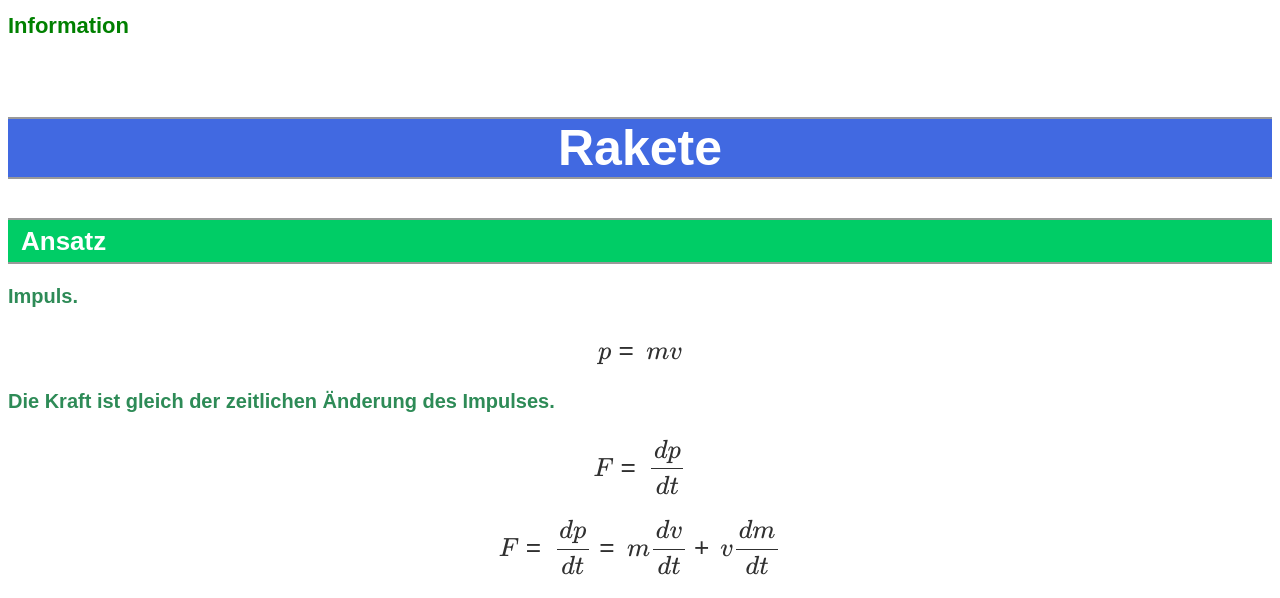
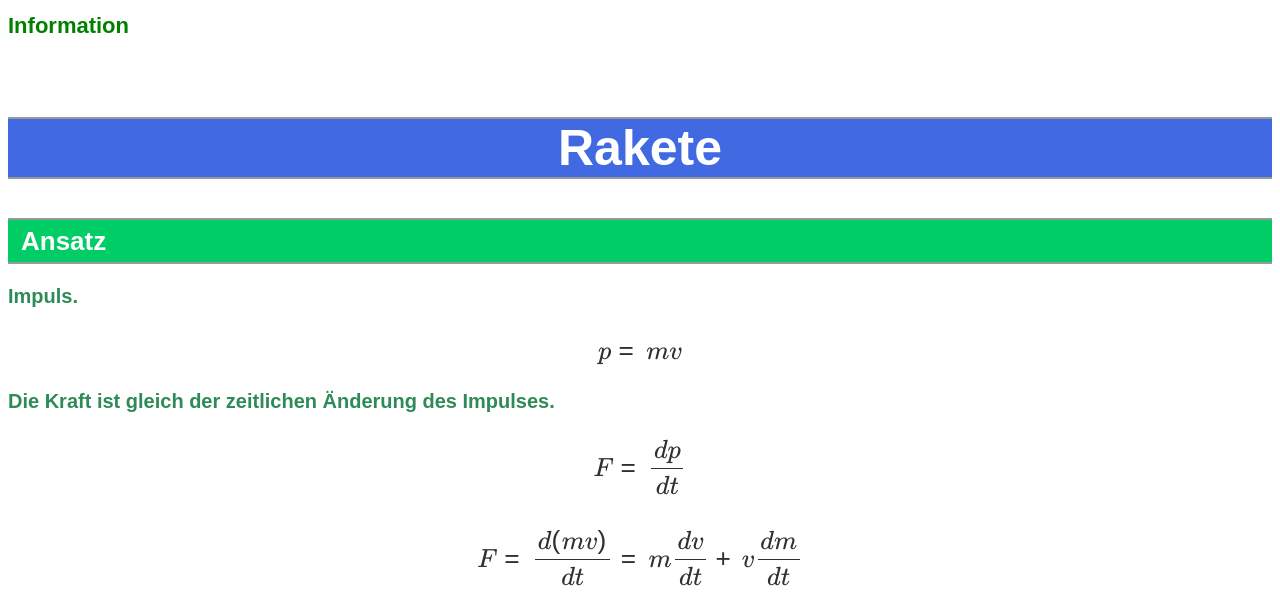
Before and after one commit to fhanisch/fhanisch.github.io, a plain HTML site: page Doc/DevLib.html in a window 1280 px wide. Shown: the part 1994-2592 px from the top of the page. Drawn offline with nearby package versions, Linux system fonts and the light colour scheme; some packages are replaced by stand-ins of ours.

Commit message:
anpassung

```diff
--- a/Doc/DevLib.html
+++ b/Doc/DevLib.html
@@ -342,7 +342,7 @@ pre {white-space: pre; overflow-x : hidden;}
           <p ID="formel">$$p=mv$$</p>
           <p>Die Kraft ist gleich der zeitlichen Änderung des Impulses.</p>
           <p ID="formel">$$F=\frac{dp}{dt}$$</p>
-          <p ID="formel">$$F=\frac{dp}{dt} = m \frac{dv}{dt} + v \frac{dm}{dt}$$</p>
+          <p ID="formel">$$F=\frac{d(mv)}{dt} = m \frac{dv}{dt} + v \frac{dm}{dt}$$</p>
         </main>
       </body>
 
```
